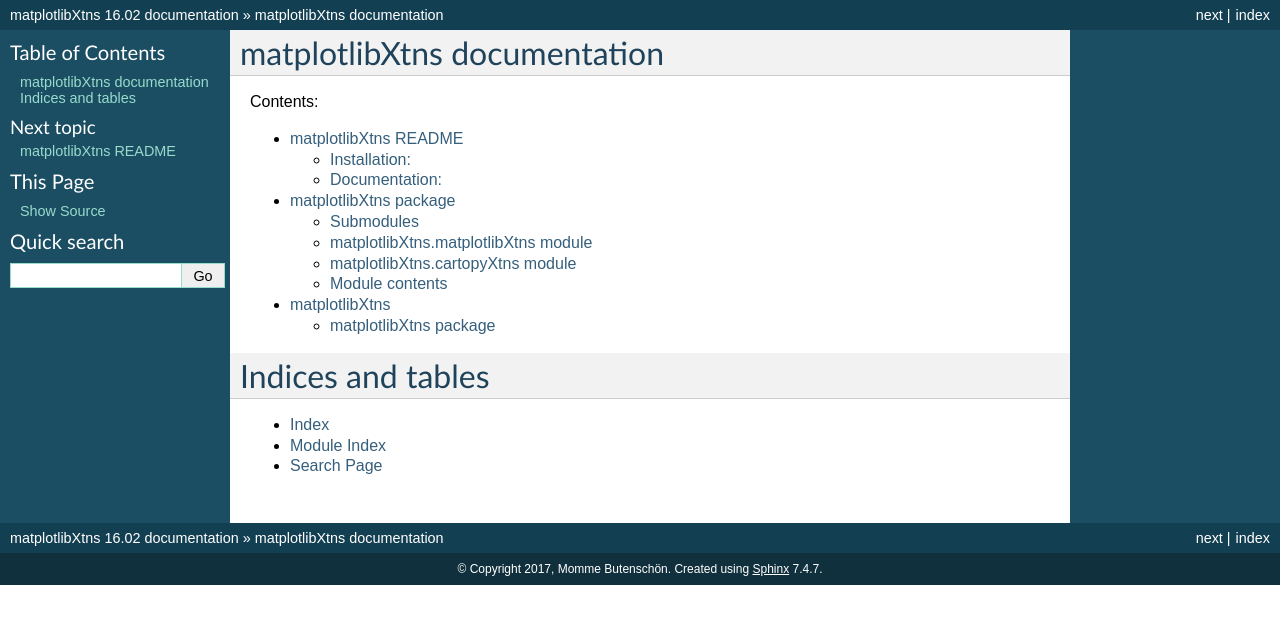
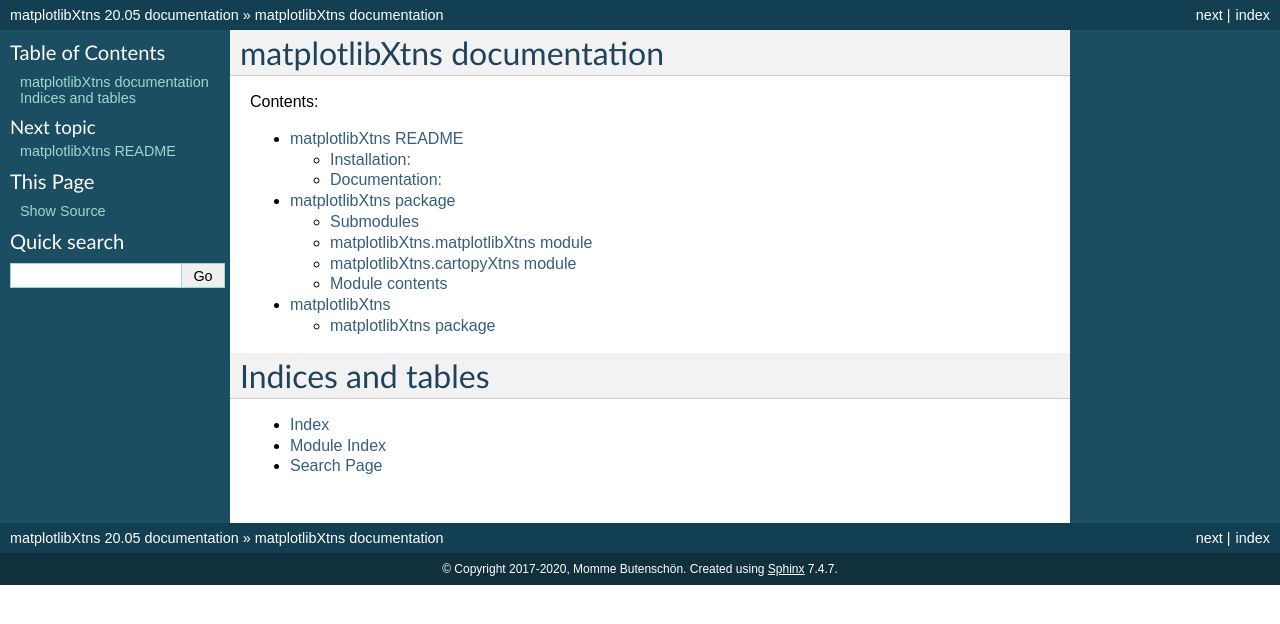
Before and after one commit to mommebutenschoen/matplotlibXtns, a Sphinx documentation site: the page built from docs/index.rst, in a window 1280 px wide. Shown: the top 624 px of the page. Built offline with Sphinx 7.4.7, drawn with Linux system fonts in a browser that asks for light colours.

Commit message:
Release 20.05.

```diff
--- a/docs/conf.py
+++ b/docs/conf.py
@@ -51,7 +51,7 @@
 
 # General information about the project.
 project = u'matplotlibXtns'
-copyright = u'2017, Momme Butenschön'
+copyright = u'2017-2020, Momme Butenschön'
 author = u'Momme Butenschön'
 
 # The version info for the project you're documenting, acts as replacement for
@@ -59,9 +59,9 @@
 # built documents.
 #
 # The short X.Y version.
-version = u'17.02'
+version = u'20.05'
 # The full version, including alpha/beta/rc tags.
-release = u'16.02'
+release = u'20.05'
 
 # The language for content autogenerated by Sphinx. Refer to documentation
 # for a list of supported languages.
--- a/setup.py
+++ b/setup.py
@@ -23,7 +23,7 @@
     # Versions should comply with PEP440.  For a discussion on single-sourcing
     # the version across setup.py and the project code, see
     # https://packaging.python.org/en/latest/single_source_version.html
-    version='17.02',
+    version='20.05',
 
     description='matplotlib extension functions.',
     long_description=long_description,
```
